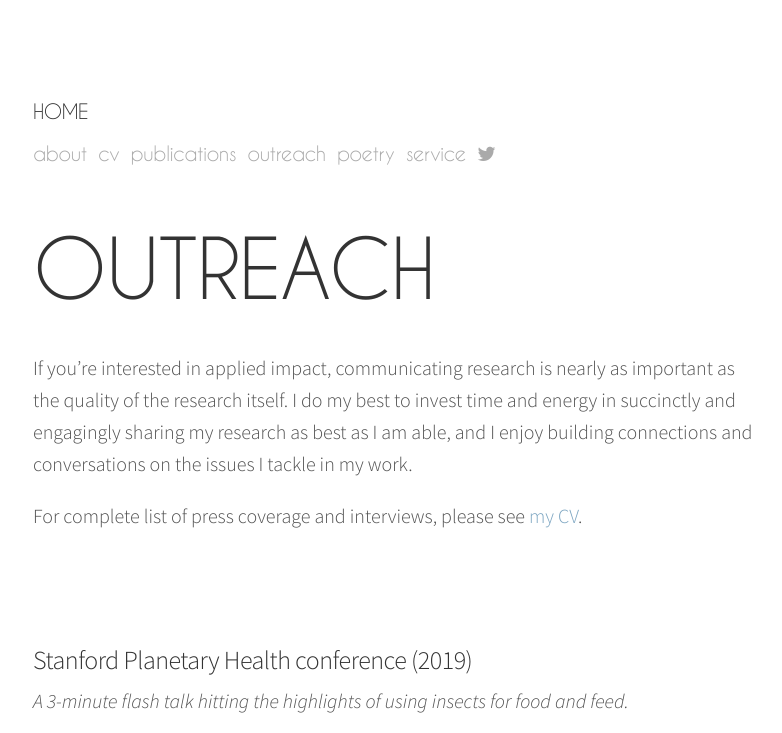
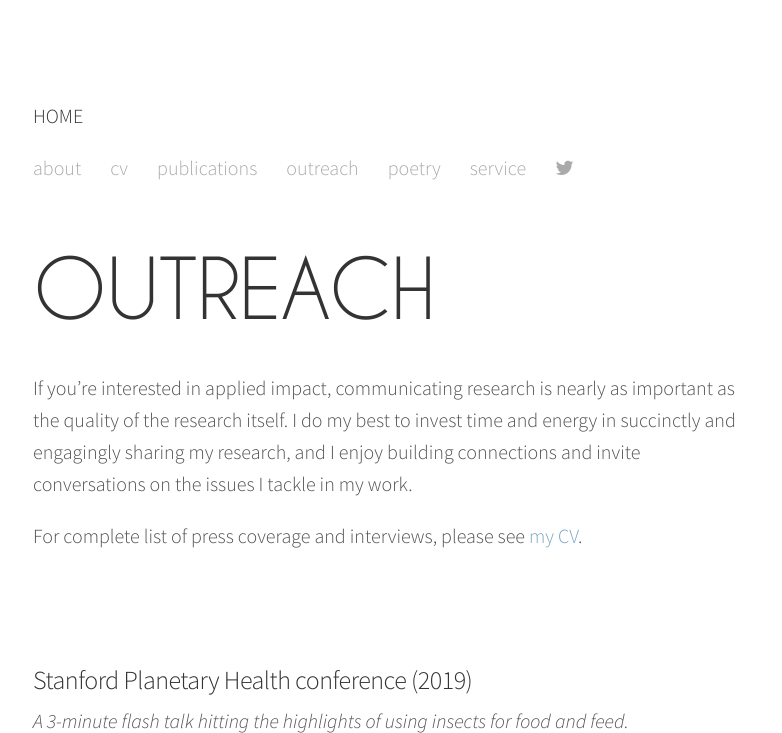
Before and after one commit to valeriestull/valeriestull.github.io, a Jekyll site: the page built from outreach.md, in a window 1280 px wide, cut to the strip 0-733 px from the top of the page. Shown: the whole strip, without its empty margins (247-1029 px from the left). Built offline with Jekyll 4.4.1, drawn with Linux system fonts in a browser that asks for light colours; nearby versions of some CDN libraries; some web fonts are replaced.

Commit message:
Website improvements (menu)

```diff
--- a/_layouts/page.html
+++ b/_layouts/page.html
@@ -2,7 +2,7 @@
 layout: default
 ---
 <header class="masthead">
-  <h1 class="masthead-title--small">
+  <div class="masthead-title--small">
     <a href="{{ site.baseurl }}/">HOME</a>
     <p> </p>
     <nav class="masthead-nav">
@@ -13,7 +13,7 @@ layout: default
         <i class="fa fa-twitter"></i>
       </a>
     </nav>
-  </h1>
+  </div>
 </header>
 
 <div class="content page">
--- a/outreach.md
+++ b/outreach.md
@@ -7,7 +7,7 @@ permalink: /outreach/
 If you're interested in applied impact, communicating research is
 nearly as important as the quality of the research itself. I do my
 best to invest time and energy in succinctly and engagingly sharing my
-research as best as I am able, and I enjoy building connections and
+research, and I enjoy building connections and invite
 conversations on the issues I tackle in my work.
 
 For complete list of press coverage and interviews, please see [my
--- a/style.scss
+++ b/style.scss
@@ -490,6 +490,7 @@ tbody tr:nth-child(odd) th {
     margin-bottom: 3rem;
 
     a {
+      margin-right: 1em;
       color: #aaa;
       font-weight: 300;
       text-transform: lowercase;
```
